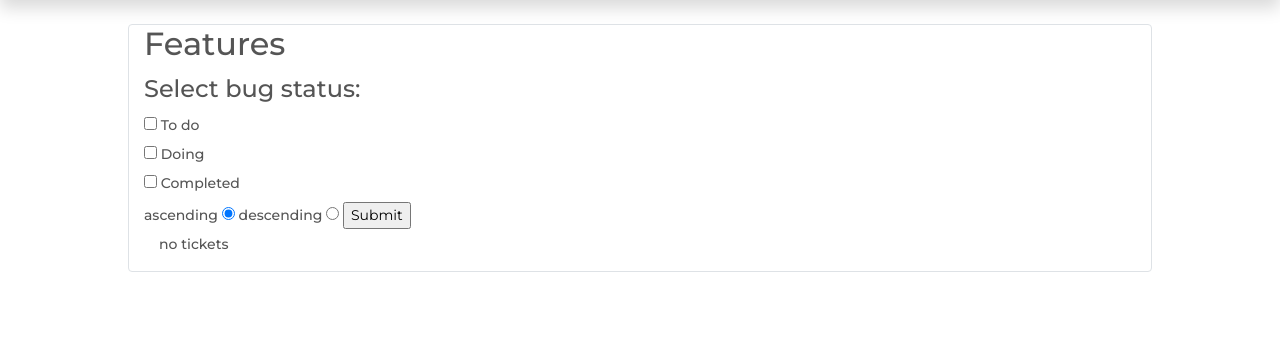
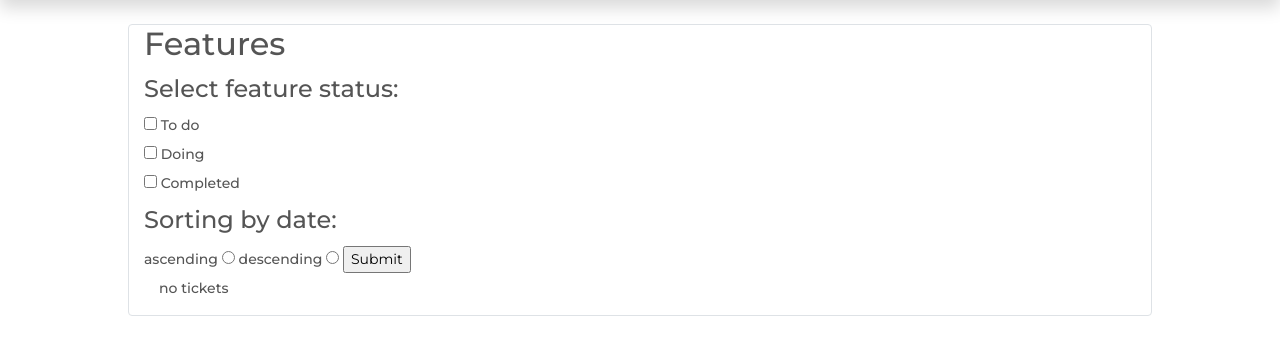
Before and after one commit to r-andy79/issue-tracker-project, a Django app: page /features in a window 1280 px wide. Shown: the part 56-411 px from the top of the page. Run offline with Django 3.2, Linux system fonts and the light colour scheme; data that the repository does not hold is empty; some libraries are stand-ins or nearby versions.

Commit message:
Amendment made to display payments sum as 0 instead of None

```diff
--- a/templates/tickets/features_list.html
+++ b/templates/tickets/features_list.html
@@ -9,7 +9,7 @@
             <form action="" method="POST">
                 {% csrf_token %}
                 <fieldset>
-                    <legend>Select bug status:</legend>
+                    <legend>Select feature status:</legend>
                     <div>
                         <input type="checkbox" id="to-do" name="status" value="T" {{to_do_checked}}>
                         <label for="to-do">To do</label>
@@ -23,10 +23,11 @@
                         <label for="completed">Completed</label>
                       </div>
                 </fieldset>
+                <legend>Sorting by date:</legend>
                 <label for="ascending">ascending</label>
-                <input type="radio" name="date" id="ascending" value="ascending" {{ascending_checked}} />
+                <input type="radio" name="date" id="date_ascending" value="date_ascending" {{date_ascending_checked}} />
                 <label for="descending">descending</label>
-                <input type="radio" name="date" id="descending" value="descending" {{descending_checked}} />
+                <input type="radio" name="date" id="date_descending" value="date_descending" {{date_descending_checked}} />
                 <input type="submit">
             </form>
             {% for feature in features_list %}
@@ -43,7 +44,11 @@
                                         class="far fa-file-alt pr-2"></i>Show details</button></a>
                             <a class="mr-2" href="#"><button class="btn btn-sm btn-danger"><i
                                         class="fas fa-money-bill-alt pr-2"></i>Pay</button></a>
-                            <p class="small mb-0">Amount: 120</p>
+                            {% if feature.payments_sum == None %}
+                            <p class="small mb-0">Amount: € 0</p>
+                            {% else %}
+                            <p class="small mb-0">Amount: € {{ feature.payments_sum }}</p>
+                            {% endif %}
                         </div>
                     </div>
                 </div>
```
Also changed, not shown: templates/tickets/tickets_list.html (+8 -4 lines).
